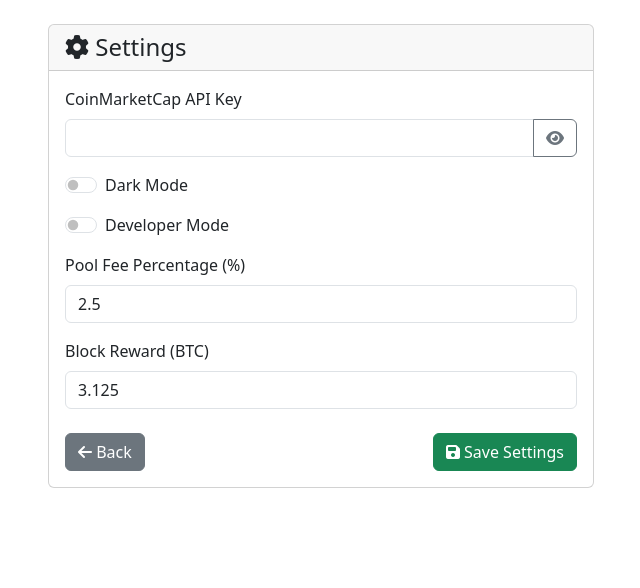
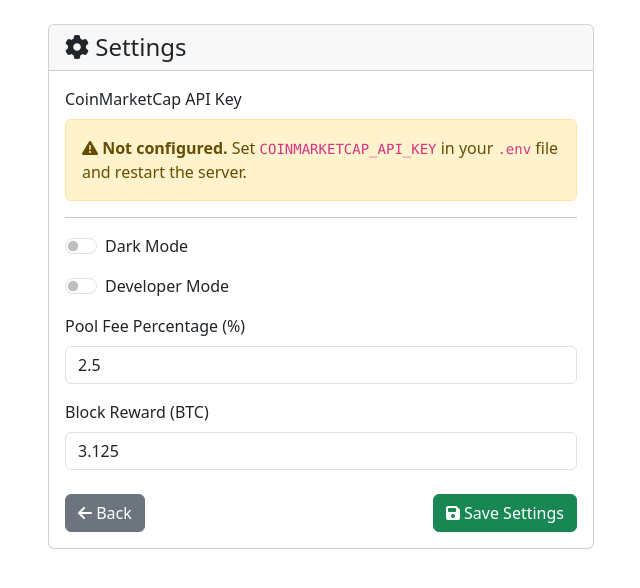
Before and after one commit to alexandre-pecorilla/Remote-Mining-Management-Platform, a Django app: page /settings/ in a window 1280 px wide. Shown: the part 56-644 px from the top of the page, without its empty margins (319-959 px from the left). Run offline with Django 5.2, Linux system fonts and the light colour scheme; data comes from the database, SQL or seed files in the repository.

Commit message:
Move CoinMarketCap API key from database to .env file
- Remove coinmarketcap_api_key field from Settings model (migration 0025)
- Add python-dotenv to load .env file in Django settings
- Read key from django.conf.settings in api_utils.py instead of DB
- Show key as read-only in settings page (hidden by default with reveal)
- Display warning and disable Fetch API Data button when key is missing
- Remove key from SettingsForm fields
- Add cmc_api_key_configured flag to context processor for templates

Co-Authored-By: Claude Opus 4.6 (1M context) <noreply@anthropic.com>

```diff
--- a/mining/context_processors.py
+++ b/mining/context_processors.py
@@ -1,4 +1,5 @@
 import logging
+from django.conf import settings as django_settings
 from .models import Settings
 
 logger = logging.getLogger(__name__)
@@ -9,7 +10,10 @@ def settings_context(request):
         settings = Settings.objects.first()
         if not settings:
             settings = Settings.objects.create()
-        return {'settings': settings}
+        return {
+            'settings': settings,
+            'cmc_api_key_configured': bool(django_settings.COINMARKETCAP_API_KEY),
+        }
     except Exception:
         logger.exception("Failed to load settings context")
-        return {'settings': None}
+        return {'settings': None, 'cmc_api_key_configured': False}
--- a/mining/forms.py
+++ b/mining/forms.py
@@ -194,11 +194,8 @@ class TopUpForm(forms.ModelForm):
 class SettingsForm(forms.ModelForm):
     class Meta:
         model = Settings
-        fields = ['coinmarketcap_api_key', 'dark_mode', 'developer_mode', 'pool_fee_percentage', 'block_reward']
+        fields = ['dark_mode', 'developer_mode', 'pool_fee_percentage', 'block_reward']
         widgets = {
-            'coinmarketcap_api_key': forms.PasswordInput(attrs={
-                'class': 'form-control'
-            }, render_value=True),
             'dark_mode': forms.CheckboxInput(attrs={
                 'class': 'form-check-input'
             }),
@@ -219,7 +216,6 @@ class SettingsForm(forms.ModelForm):
             }),
         }
         labels = {
-            'coinmarketcap_api_key': 'CoinMarketCap API Key',
             'dark_mode': 'Dark Mode',
             'developer_mode': 'Developer Mode',
             'pool_fee_percentage': 'Pool Fee Percentage (%)',
--- a/mining/models.py
+++ b/mining/models.py
@@ -250,7 +250,6 @@ class APIData(models.Model):
 
 class Settings(models.Model):
     """Application settings - singleton model"""
-    coinmarketcap_api_key = models.CharField(max_length=255, blank=True, null=True, help_text="CoinMarketCap API Key for Bitcoin price data")
     dark_mode = models.BooleanField(default=False, help_text="Enable dark mode theme")
     developer_mode = models.BooleanField(default=False, help_text="Enable developer mode to show database IDs")
     pool_fee_percentage = models.DecimalField(max_digits=5, decimal_places=2, default=2.5, help_text="Pool fee percentage (e.g. 2.5 for 2.5%)")
--- a/mining/views/dashboards.py
+++ b/mining/views/dashboards.py
@@ -128,7 +128,14 @@ def settings_view(request):
     else:
         form = SettingsForm(instance=settings)
 
-    return render(request, 'mining/settings.html', {'form': form, 'settings': settings})
+    from django.conf import settings as django_settings
+    cmc_key = django_settings.COINMARKETCAP_API_KEY
+
+    return render(request, 'mining/settings.html', {
+        'form': form,
+        'settings': settings,
+        'cmc_api_key': cmc_key,
+    })
 
 
 # Expense Views
--- a/remote_mining_management_platform/settings.py
+++ b/remote_mining_management_platform/settings.py
@@ -12,9 +12,12 @@ https://docs.djangoproject.com/en/5.2/ref/settings/
 
 import os
 from pathlib import Path
+from dotenv import load_dotenv
 
 # Build paths inside the project like this: BASE_DIR / 'subdir'.
 BASE_DIR = Path(__file__).resolve().parent.parent
+
+load_dotenv(BASE_DIR / '.env')
 
 
 # Quick-start development settings - unsuitable for production
@@ -25,6 +28,9 @@ SECRET_KEY = os.environ.get('DJANGO_SECRET_KEY', 'django-insecure-change-me-befo
 
 # SECURITY WARNING: don't run with debug turned on in production!
 DEBUG = os.environ.get('DJANGO_DEBUG', 'True').lower() in ('true', '1', 'yes')
+
+# CoinMarketCap API key (required for BTC price fetching)
+COINMARKETCAP_API_KEY = os.environ.get('COINMARKETCAP_API_KEY', '')
 
 ALLOWED_HOSTS = ['localhost', '127.0.0.1'] + [f'192.168.1.{i}' for i in range(1, 255)]
 
--- a/requirements.txt
+++ b/requirements.txt
@@ -2,3 +2,4 @@ Django==5.2.4
 Pillow==10.4.0
 requests==2.32.4
 openpyxl
+python-dotenv==1.2.2
--- a/templates/mining/settings.html
+++ b/templates/mining/settings.html
@@ -13,23 +13,29 @@
                 </h4>
             </div>
             <div class="card-body">
-                <form method="post">
-                    {% csrf_token %}
-
+                <!-- CoinMarketCap API Key (read-only, from .env) -->
                 <div class="mb-3">
-                        <label for="{{ form.coinmarketcap_api_key.id_for_label }}" class="form-label">
-                            {{ form.coinmarketcap_api_key.label }}
-                        </label>
+                    <label class="form-label">CoinMarketCap API Key</label>
+                    {% if cmc_api_key %}
                     <div class="input-group">
-                            {{ form.coinmarketcap_api_key }}
+                        <input type="password" class="form-control" id="cmcApiKeyDisplay" value="{{ cmc_api_key }}" readonly>
                         <button class="btn btn-outline-secondary" type="button" id="toggleApiKey">
                             <i class="fas fa-eye" id="toggleIcon"></i>
                         </button>
                     </div>
-                        {% if form.coinmarketcap_api_key.errors %}
-                            <div class="text-danger small">{{ form.coinmarketcap_api_key.errors.0 }}</div>
+                    <small class="text-muted">Loaded from .env file. Edit the COINMARKETCAP_API_KEY variable to change.</small>
+                    {% else %}
+                    <div class="alert alert-warning mb-0">
+                        <i class="fas fa-exclamation-triangle"></i>
+                        <strong>Not configured.</strong> Set <code>COINMARKETCAP_API_KEY</code> in your <code>.env</code> file and restart the server.
+                    </div>
                     {% endif %}
                 </div>
+
+                <hr>
+
+                <form method="post">
+                    {% csrf_token %}
 
                     <div class="mb-3">
                         <div class="form-check form-switch">
@@ -90,8 +96,10 @@
 </div>
 
 <script>
-document.getElementById('toggleApiKey').addEventListener('click', function() {
-    const apiKeyField = document.getElementById('{{ form.coinmarketcap_api_key.id_for_label }}');
+var toggleBtn = document.getElementById('toggleApiKey');
+if (toggleBtn) {
+    toggleBtn.addEventListener('click', function() {
+        const apiKeyField = document.getElementById('cmcApiKeyDisplay');
         const toggleIcon = document.getElementById('toggleIcon');
 
         if (apiKeyField.type === 'password') {
@@ -104,5 +112,6 @@ document.getElementById('toggleApiKey').addEventListener('click', function() {
             toggleIcon.classList.add('fa-eye');
         }
     });
+}
 </script>
 {% endblock %}
```
Also changed, not shown: STATUS.md (+2 -1 lines), mining/api_utils.py (+3 -4 lines), templates/mining/api_data.html (+10 -1 lines), mining/migrations/0025_remove_coinmarketcap_api_key_from_settings.py (added). Lines whose indentation alone changed are shown as unchanged.
